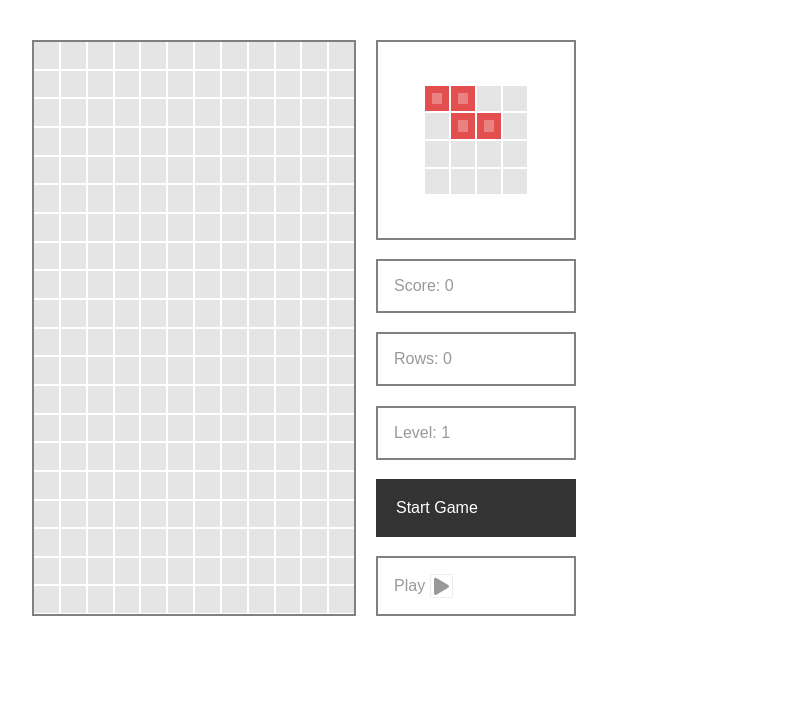
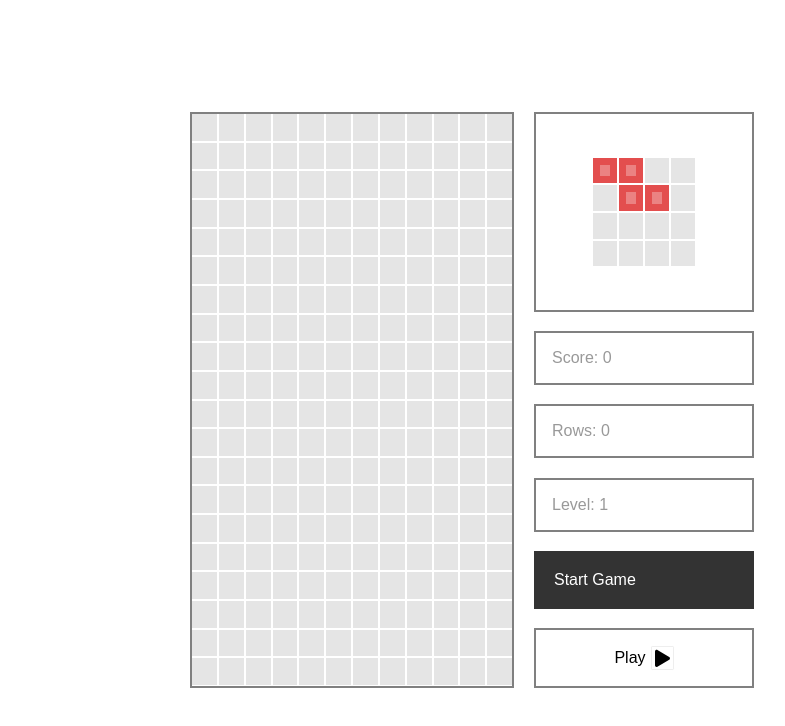
Before and after one commit to eddrichjanzzen/tetris-game, a React (Create React App) app: page / in a window 1280 px wide. Shown: the top 726 px of the page, without its empty margins (158-943 px from the left). Built offline with nearby package versions, Linux system fonts and the light colour scheme.

Commit message:
Integrate play pause buttons

```diff
--- a/src/components/PlayPauseButton/PlayPauseButton.jsx
+++ b/src/components/PlayPauseButton/PlayPauseButton.jsx
@@ -4,7 +4,7 @@ import { faPlay, faPause } from '@fortawesome/free-solid-svg-icons';
 import StyledPlayPauseButton from './PlayPauseButton.styles';
 
 const PlayPauseButton = ({ onClick, isPlaying }) => (
-  <StyledPlayPauseButton>
+  <StyledPlayPauseButton onClick={onClick}>
     {isPlaying ? 'Play' : ' Pause'}
     <FontAwesomeIcon
       icon={isPlaying ? faPlay : faPause}
--- a/src/components/PlayPauseButton/PlayPauseButton.styles.jsx
+++ b/src/components/PlayPauseButton/PlayPauseButton.styles.jsx
@@ -3,12 +3,12 @@ import styled from 'styled-components';
 const StyledPlayPauseButton = styled.div`
   box-sizing: border-box;
   display: flex;
+  justify-content: center;
   align-items: center;
   border: 2px solid #808080;
   min-height: 30px;
   padding: 1em;
   width: 100%;
-  color: ${(props) => (props.gameOver ? 'red' : '#999')};
   font-family: Pixel, Arial, Helvetica, sans-serif;
   font-size: 1rem;
 `;
--- a/src/components/Tetris/Tetris.jsx
+++ b/src/components/Tetris/Tetris.jsx
@@ -18,6 +18,7 @@ import useGameStatus from '../../hooks/useGameStatus';
 const Tetris = () => {
   const [dropTime, setDropTime] = useState(null);
   const [gameOver, setGameOver] = useState(false);
+  const [gamePaused, setGamePaused] = useState(true);
 
   const [player, updatePlayerPosition, resetPlayer, rotatePlayer] = usePlayer();
   const [stage, setStage, rowsCleared] = useStage(player, resetPlayer);
@@ -57,6 +58,7 @@ const Tetris = () => {
     setRows(0);
     setLevel(1);
     setGameOver(false);
+    setGamePaused(false);
   };
 
   const hardDrop = () => {
@@ -101,8 +103,12 @@ const Tetris = () => {
     drop();
   };
 
+  const togglePlayPause = () => {
+    setGamePaused((previousState) => (!previousState));
+  };
+
   const onMove = ({ keyCode }) => {
-    if (!gameOver) {
+    if (!gameOver && !gamePaused) {
       if (keyCode === 37) {
         movePlayer(-1);
       } else if (keyCode === 39) {
@@ -120,7 +126,9 @@ const Tetris = () => {
   };
 
   useInterval(() => {
-    drop();
+    if (!gamePaused) {
+      drop();
+    }
   }, dropTime);
 
   return (
@@ -131,7 +139,10 @@ const Tetris = () => {
       onKeyUp={onKeyUp}
     >
       <StyledTetris>
-        <Stage stage={stage} />
+        <Stage
+          stage={stage}
+          isPaused={gamePaused}
+        />
         <aside>
           <ViewBox
             nextTetro={nextTetro}
@@ -151,7 +162,10 @@ const Tetris = () => {
               </>
             )}
           <StartButton callback={startGame} />
-          <PlayPauseButton isPlaying />
+          <PlayPauseButton
+            isPlaying={gamePaused}
+            onClick={togglePlayPause}
+          />
         </aside>
       </StyledTetris>
     </StyledTetrisWrapper>
--- a/src/components/Tetris/Tetris.styles.jsx
+++ b/src/components/Tetris/Tetris.styles.jsx
@@ -1,6 +1,9 @@
 import styled from 'styled-components';
 
 export const StyledTetrisWrapper = styled.div`
+  display: flex;
+  align-items: center;
+  justify-content: center;
   width: 100vw;
   height: 100vh;
   background-size: cover;
@@ -9,12 +12,13 @@ export const StyledTetrisWrapper = styled.div`
 
 export const StyledTetris = styled.div`
   display: flex;
+  justify-content: center;
   padding: 40px;
   margin: 0 auto;
-  max-width: 900px;
+  width: 100%;
   aside {
     width: 100%;
-    max-width: 200px;
+    max-width: 220px;
     display: flex;
     flex-direction: column;
     gap: 1.2em;
```
